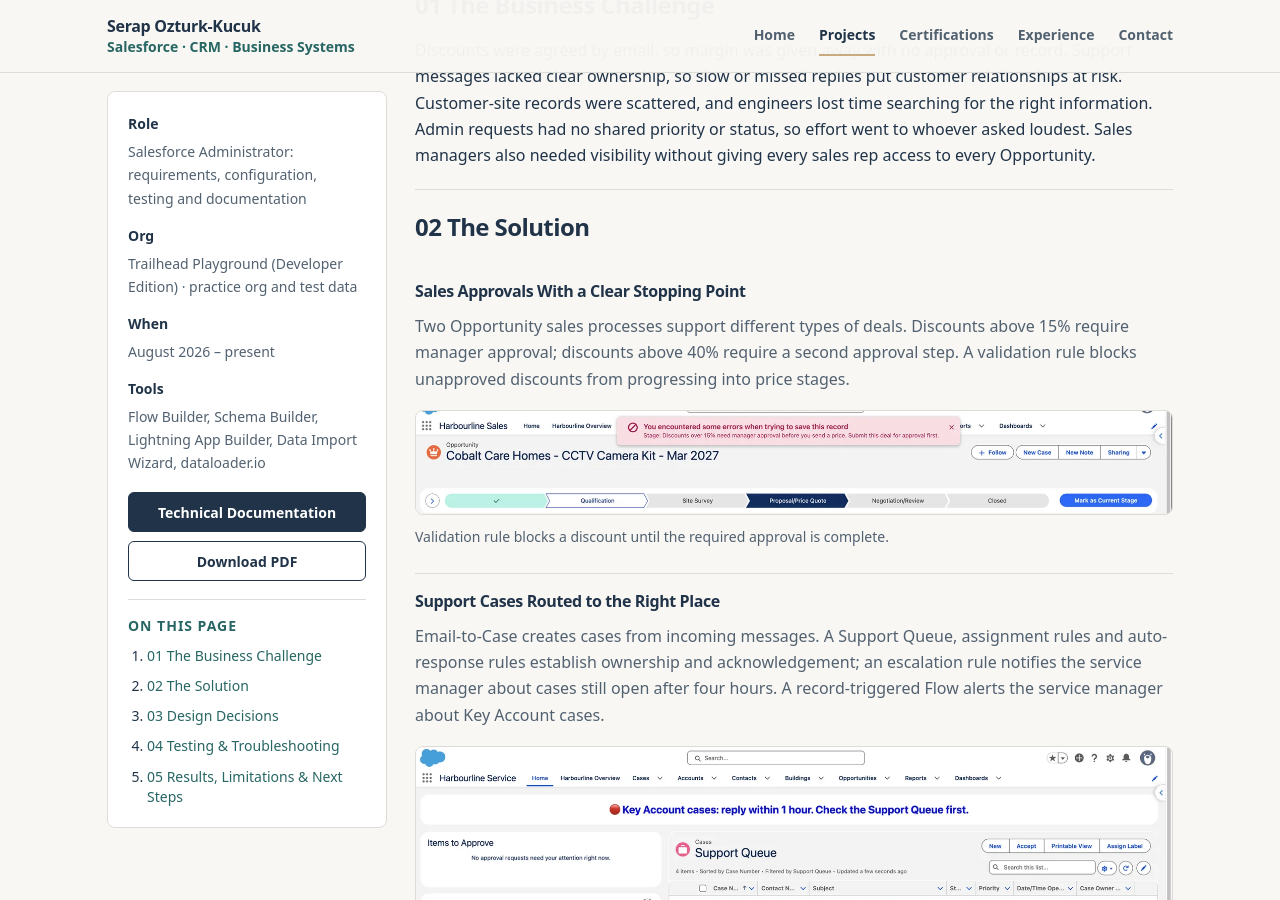
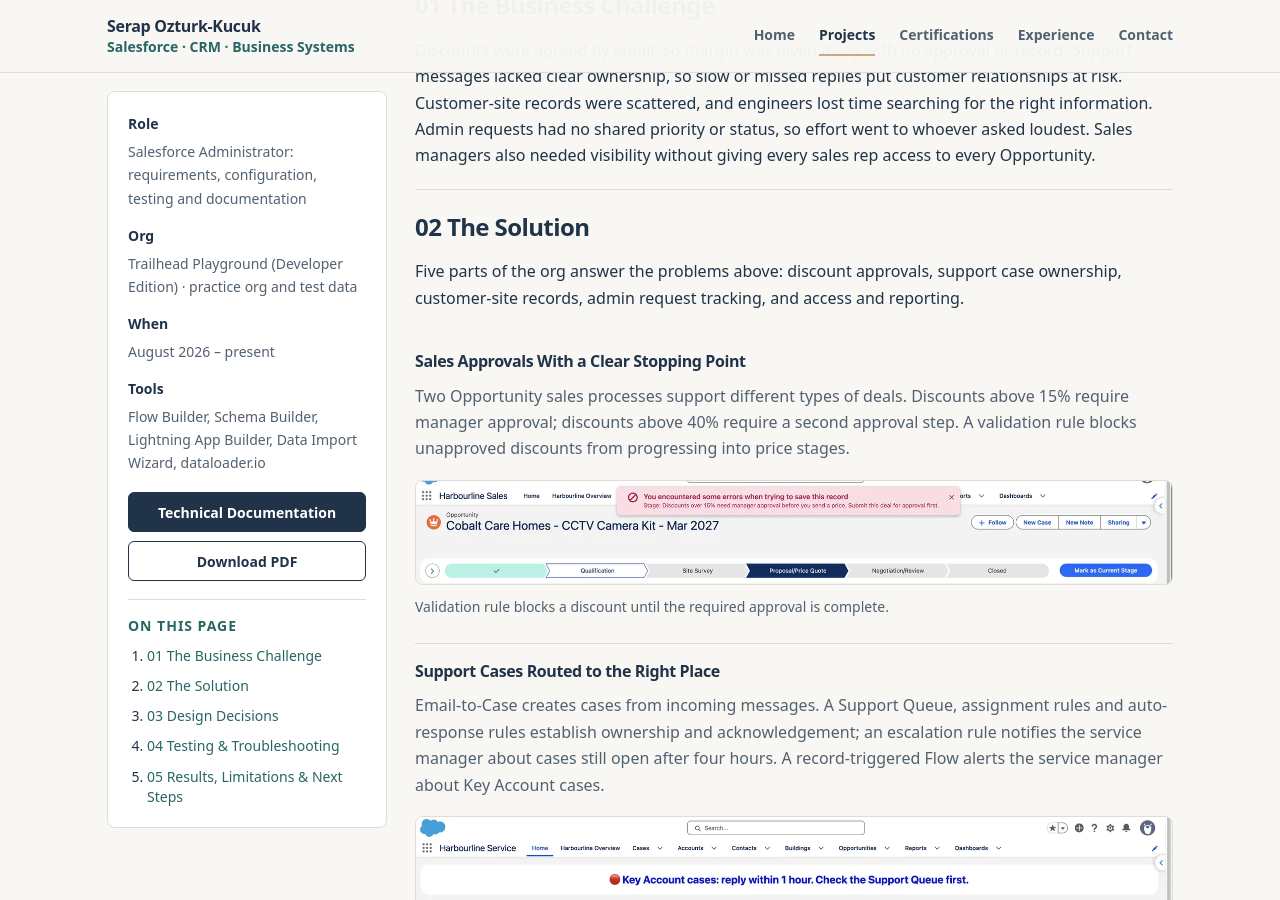
Before and after one commit to serapozturkkucuk/serapozturkkucuk.github.io, a Jekyll site: the page built from _projects/harbourline.md, in a window 1280 px wide and 900 px high, scrolled down 795 px. Built offline with Jekyll 4.4.1, drawn with Linux system fonts in a browser that asks for light colours.

Commit message:
Apply requested portfolio content and styling changes

```diff
--- a/_projects/harbourline.md
+++ b/_projects/harbourline.md
@@ -40,6 +40,8 @@ stats:
 <p>Discounts were agreed by email, so margin was given away with no approval or record. Support messages lacked clear ownership, so slow or missed replies put customer relationships at risk. Customer-site records were scattered, and engineers lost time searching for the right information. Admin requests had no shared priority or status, so effort went to whoever asked loudest. Sales managers also needed visibility without giving every sales rep access to every Opportunity.</p>
 
 <!-- PROJECT SECTION -->
+
+<p>Five parts of the org answer the problems above: discount approvals, support case ownership, customer-site records, admin request tracking, and access and reporting.</p>
 
 <div class="solution-list">
   <div class="solution-item">
@@ -102,22 +104,22 @@ stats:
 <h3>Key Fixes</h3>
 <div class="case-fixes">
   <div class="case-fix">
-    <h3>No Opportunity Access Despite a Sharing Rule</h3>
+    <h4>No Opportunity Access Despite a Sharing Rule</h4>
     <p>The service manager could not see any Opportunities, although a sharing rule shared won deals with her role. Her profile had no Read permission on Opportunity. Read access was added and the test repeated.</p>
     <p class="case-lesson"><strong>Lesson:</strong> sharing opens records, but the profile must first give access to the object.</p>
   </div>
   <div class="case-fix">
-    <h3>Approval Failed: Manager Field Empty</h3>
+    <h4>Approval Failed: Manager Field Empty</h4>
     <p>The first discount submission failed because the submitter had no Manager on the user record. Managers were set for every user.</p>
     <p class="case-lesson"><strong>Lesson:</strong> check every approver path before activating an approval process.</p>
   </div>
   <div class="case-fix">
-    <h3>Lead Conversion Blocked</h3>
+    <h4>Lead Conversion Blocked</h4>
     <p>A required Legacy ID field stopped every Lead from converting. Legacy IDs became optional, and required fields were set on the page layout instead.</p>
     <p class="case-lesson"><strong>Lesson:</strong> fields added for a data migration must not block records created after go-live.</p>
   </div>
   <div class="case-fix">
-    <h3>Duplicate Accounts After Import</h3>
+    <h4>Duplicate Accounts After Import</h4>
     <p>The wrong import option created a copy of each Account. Records were cleaned up, and the data was reloaded with matching on email after a 4-row test.</p>
     <p class="case-lesson"><strong>Lesson:</strong> test every import on a small file and check the results before the full load.</p>
   </div>
```
